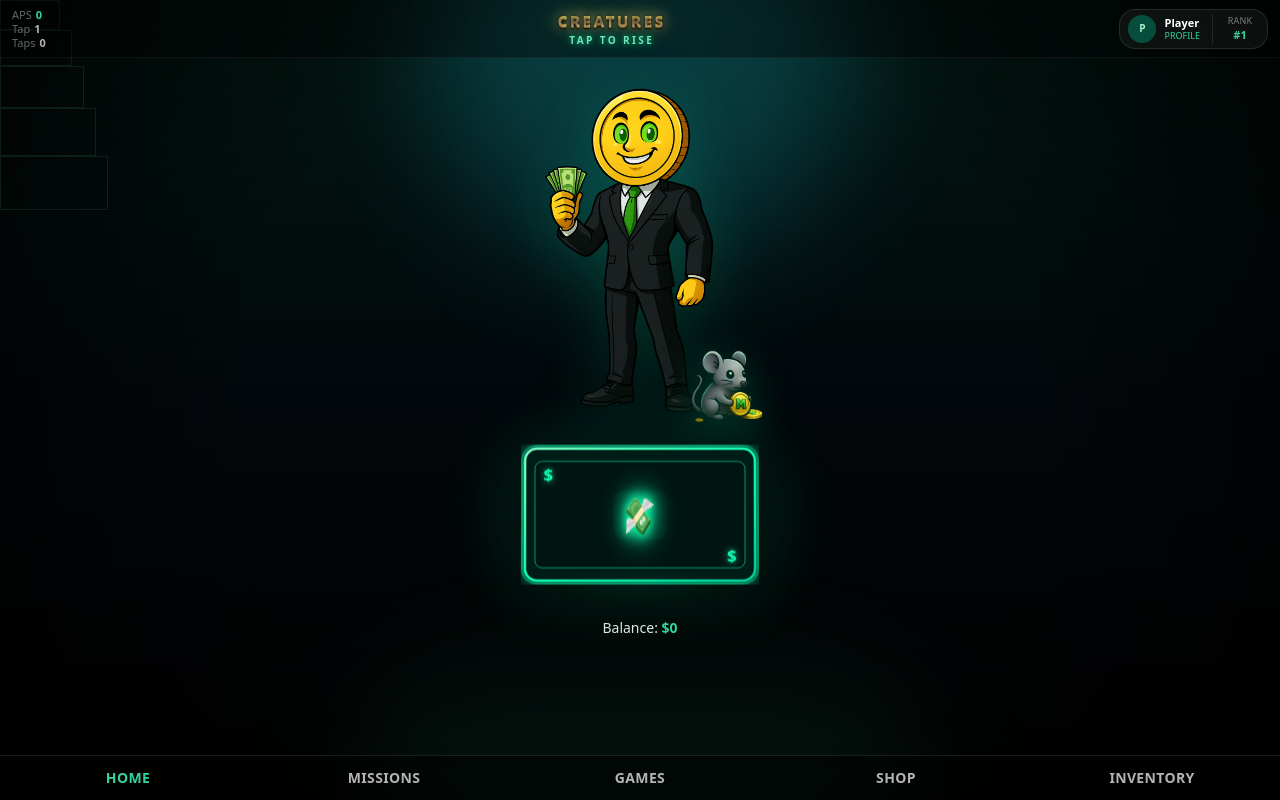
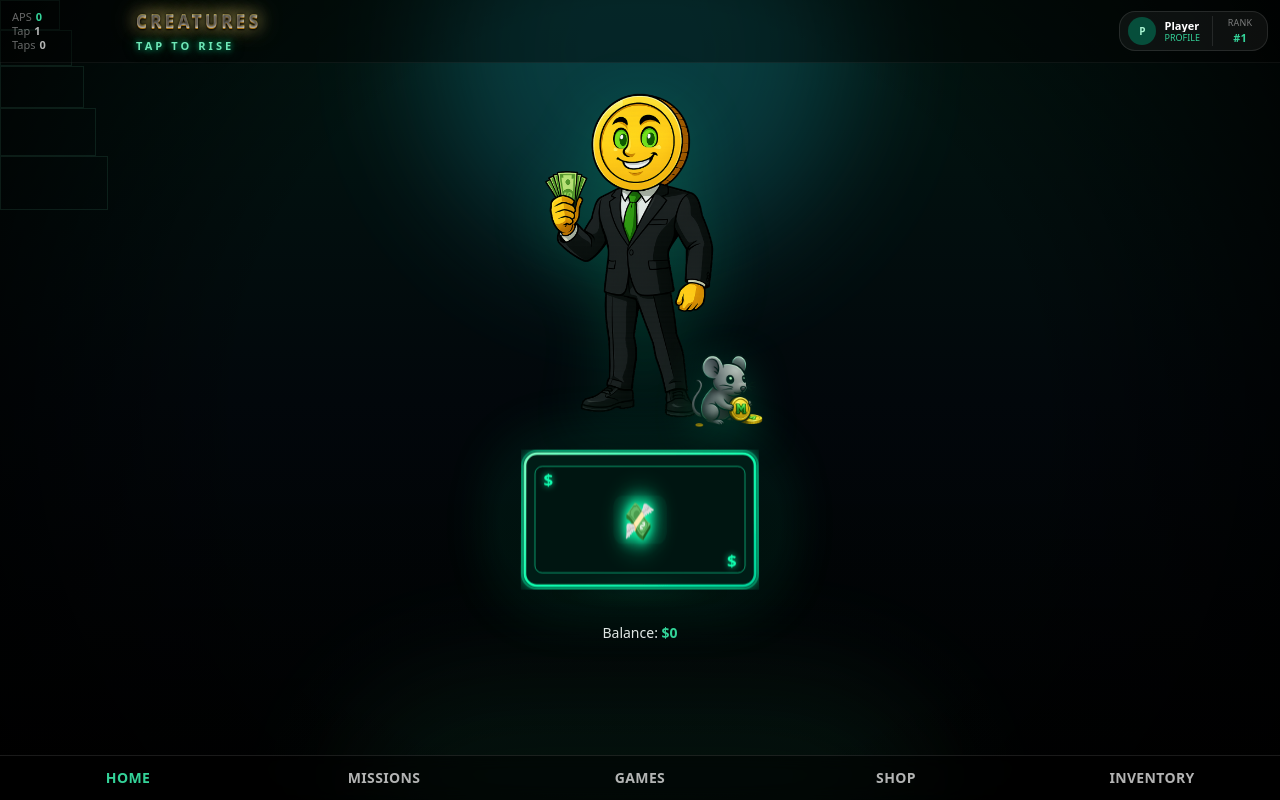
Before and after one commit to DozerBrain/TelegramMoneyMaker, a React (Vite) app: page / in a window 1280 px wide. Built offline with nearby package versions, Linux system fonts and the light colour scheme.

Commit message:
Update TopBar.tsx

```diff
--- a/src/components/TopBar.tsx
+++ b/src/components/TopBar.tsx
@@ -50,9 +50,7 @@ export default function TopBar({ taps, tapValue, autoPerSec }: Props) {
         // 🔥 Sort manually to guarantee proper ranking
         rows.sort((a, b) => b.score - a.score);
 
-        const pos = rows.findIndex(
-          (r) => String(r.uid) === String(p.uid)
-        );
+        const pos = rows.findIndex((r) => String(r.uid) === String(p.uid));
 
         // 🔥 Always show a rank, even if you're the ONLY one
         if (pos >= 0) setRank(pos + 1);
@@ -101,25 +99,24 @@ export default function TopBar({ taps, tapValue, autoPerSec }: Props) {
       </div>
 
       {/* CENTER : title */}
-      <div className="flex-1 min-w-0 flex flex-col items-center">
-        {/* CREATURES — 3D metallic gold with glow */}
+      <div className="flex-1 min-w-0 flex flex-col items-start ml-6">
+        {/* CREATURES — 3D metallic gold with strong glow */}
         <div
           className="
-            text-[15px] font-extrabold uppercase
-            tracking-[0.18em]
-            max-w-[220px] text-center
-            bg-gradient-to-b from-yellow-200 via-yellow-400 to-amber-500
+            text-[17px] font-extrabold uppercase
+            tracking-[0.20em]
+            max-w-[240px]
+            bg-gradient-to-b from-yellow-100 via-yellow-300 to-amber-500
             bg-clip-text text-transparent
           "
           style={{
             textShadow:
-              // inner bevel + 3D depth + outer glow
-              "0 0 4px rgba(0,0,0,0.85)," + // deep core shadow
-              "0 1px 0 rgba(255,255,255,0.5)," + // top highlight
-              "0 2px 0 rgba(180,120,20,0.9)," + // main 3D step
-              "0 3px 2px rgba(0,0,0,0.85)," + // drop shadow
-              "0 0 12px rgba(250,220,120,0.9)," + // soft glow
-              "0 0 22px rgba(250,220,120,0.75)" // outer glow
+              "0 0 3px rgba(0,0,0,0.9)," + // deep core shadow
+              "0 1px 0 rgba(255,255,255,0.8)," + // bevel highlight
+              "0 2px 0 rgba(190,130,20,1)," + // 3D step
+              "0 3px 2px rgba(0,0,0,0.9)," + // drop shadow
+              "0 0 15px rgba(255,222,120,0.9)," + // inner glow
+              "0 0 25px rgba(255,222,120,0.8)" // outer glow
           }}
         >
           CREATURES
@@ -128,14 +125,14 @@ export default function TopBar({ taps, tapValue, autoPerSec }: Props) {
         {/* TAP TO RISE — emerald accent */}
         <div
           className="
-            text-[10px] uppercase tracking-[0.24em]
-            mt-0.5 whitespace-nowrap font-semibold
+            text-[11px] uppercase tracking-[0.28em]
+            mt-1 whitespace-nowrap font-semibold
             text-emerald-300
           "
           style={{
             textShadow:
-              "0 0 6px rgba(16,185,129,0.9)," + // emerald glow
-              "0 0 12px rgba(16,185,129,0.6)"
+              "0 0 6px rgba(16,185,129,1)," +
+              "0 0 14px rgba(16,185,129,0.6)"
           }}
         >
           TAP TO RISE
```
